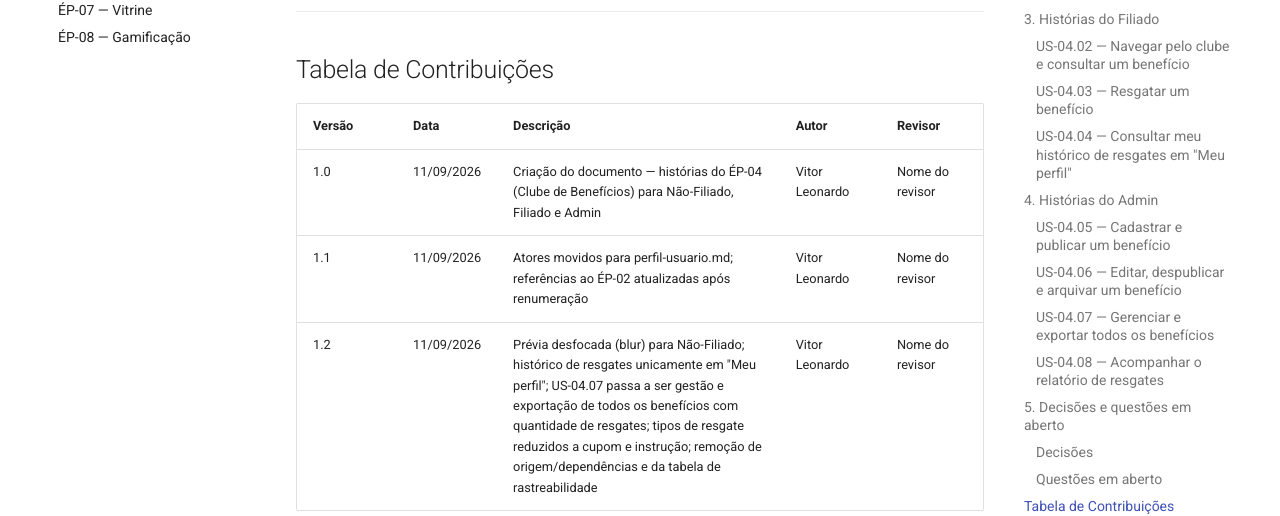
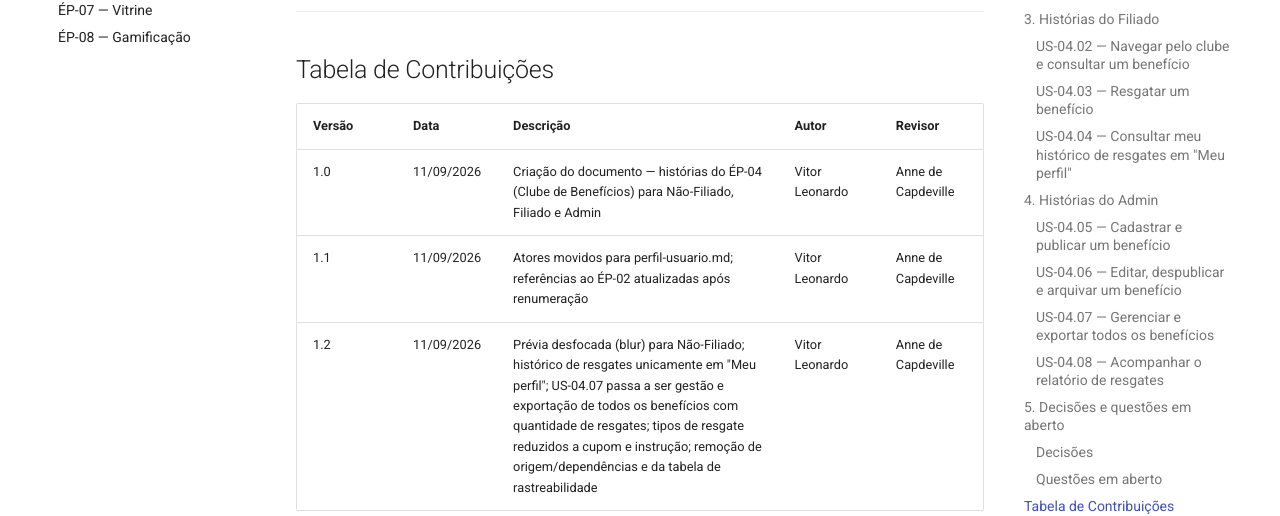
Before and after one commit to pmidf/documentation-membership-area, an MkDocs documentation site: the page built from docs/epicos-historias/clube-beneficios.md, in a window 1280 px wide and 900 px high, scrolled down 9605 px. Shown: the part 305-821 px from the top of the window. Built offline with MkDocs 1.6.1 and Material for MkDocs 9.7.7, drawn with Linux system fonts in a browser that asks for light colours.

Commit message:
Revisão dos epicos-historias do clube de benefícios.

```diff
--- a/docs/epicos-historias/clube-beneficios.md
+++ b/docs/epicos-historias/clube-beneficios.md
@@ -278,6 +278,6 @@ Legenda: **L** = Ler · **P** = Prévia desfocada · **E** = Escrever · **—**
 
 | Versão | Data | Descrição | Autor | Revisor |
 |--------|------|-----------|-------|---------|
-| 1.0 | 11/09/2026 | Criação do documento — histórias do ÉP-04 (Clube de Benefícios) para Não-Filiado, Filiado e Admin | Vitor Leonardo | Nome do revisor |
-| 1.1 | 11/09/2026 | Atores movidos para perfil-usuario.md; referências ao ÉP-02 atualizadas após renumeração | Vitor Leonardo | Nome do revisor |
-| 1.2 | 11/09/2026 | Prévia desfocada (blur) para Não-Filiado; histórico de resgates unicamente em "Meu perfil"; US-04.07 passa a ser gestão e exportação de todos os benefícios com quantidade de resgates; tipos de resgate reduzidos a cupom e instrução; remoção de origem/dependências e da tabela de rastreabilidade | Vitor Leonardo | Nome do revisor |
+| 1.0 | 11/09/2026 | Criação do documento — histórias do ÉP-04 (Clube de Benefícios) para Não-Filiado, Filiado e Admin | Vitor Leonardo | Anne de Capdeville |
+| 1.1 | 11/09/2026 | Atores movidos para perfil-usuario.md; referências ao ÉP-02 atualizadas após renumeração | Vitor Leonardo | Anne de Capdeville |
+| 1.2 | 11/09/2026 | Prévia desfocada (blur) para Não-Filiado; histórico de resgates unicamente em "Meu perfil"; US-04.07 passa a ser gestão e exportação de todos os benefícios com quantidade de resgates; tipos de resgate reduzidos a cupom e instrução; remoção de origem/dependências e da tabela de rastreabilidade | Vitor Leonardo | Anne de Capdeville |
```
